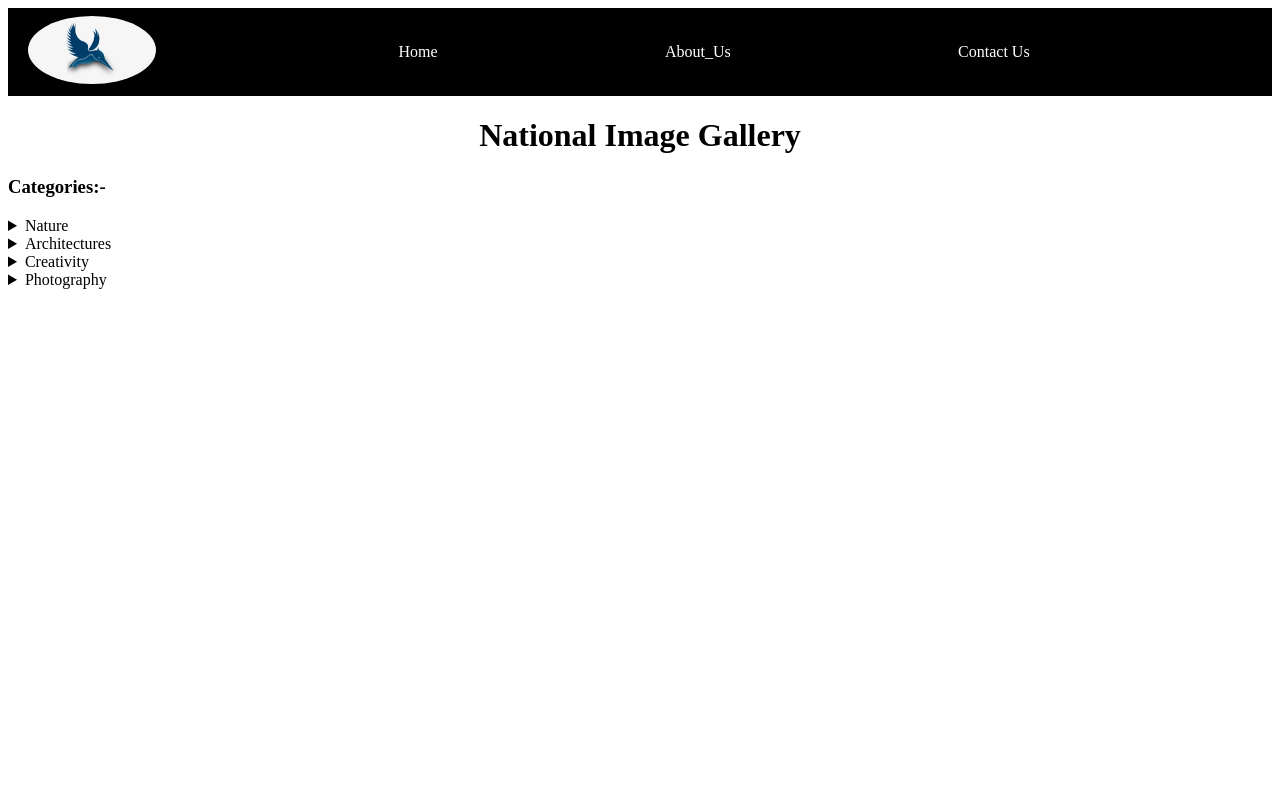
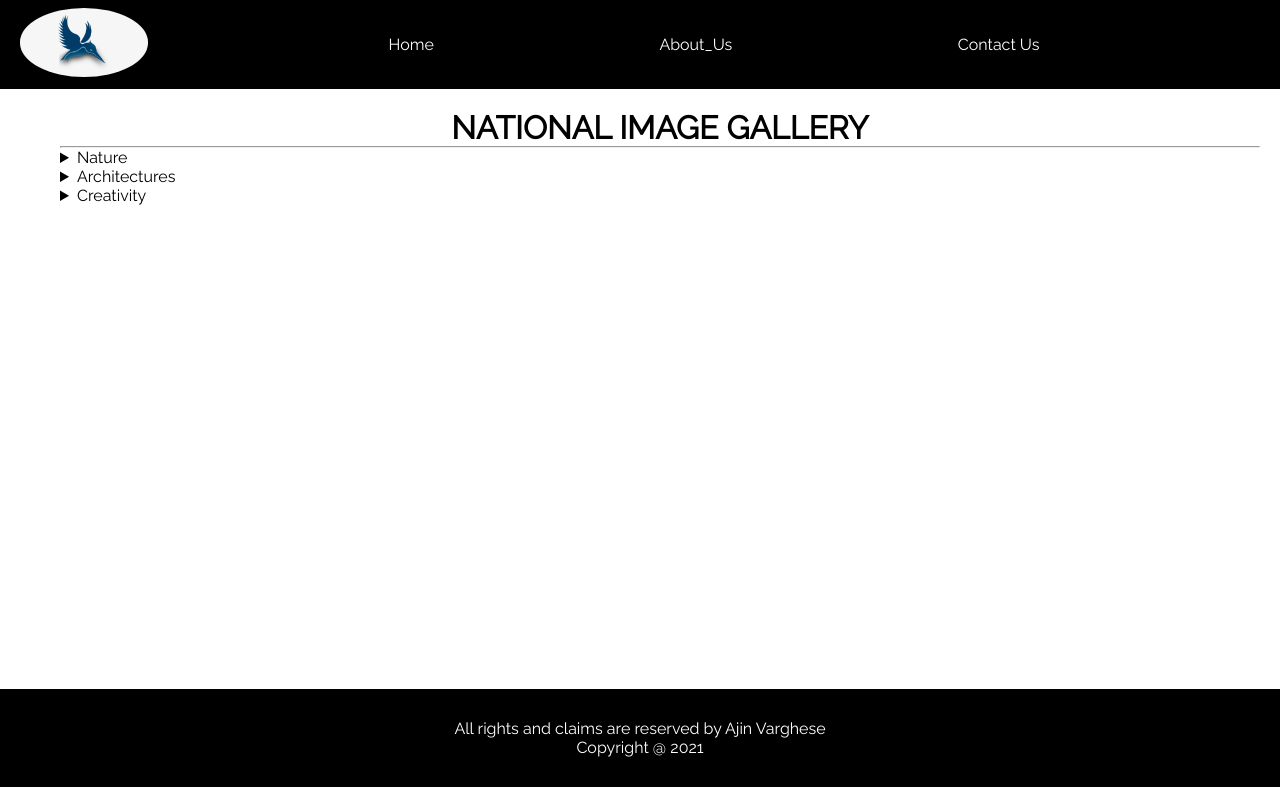
Before and after one commit to Ajin998/Gatsby-lets-travel, a Gatsby site: page / in a window 1280 px wide. Built offline with nearby package versions, Linux system fonts and the light colour scheme; Gatsby itself is replaced by a stand-in of ours.

Commit message:
Added footer component in all the pages

```diff
--- a/src/components/footer.js
+++ b/src/components/footer.js
@@ -0,0 +1,14 @@
+import React from "react";
+import styles from "../styles/footer.module.css";
+const footer = () => {
+  return (
+    <div className={styles["main__footer"]}>
+      <footer className={styles["footer__notes"]}>
+        <p> All rights and claims are reserved by Ajin Varghese</p>
+        <p>Copyright @ 2021</p>
+      </footer>
+    </div>
+  );
+};
+
+export default footer;
--- a/src/pages/index.js
+++ b/src/pages/index.js
@@ -1,13 +1,14 @@
 import React from "react";
 import Header from "../components/header";
+import Footer from "../components/footer";
+import styles from "../styles/index.module.css";
 const index = () => {
   return (
-    <div className="main__container">
+    <>
       <Header />
-      <center>
-        <h1>National Image Gallery </h1>
-      </center>
-      <h3>Categories:-</h3>
+      <div className={styles["main__container"]}>
+          <h1 className={styles["main__title"]}>National Image Gallery </h1>
+          <hr className={styles["main__header__line"]}/>
         <details>
           <summary>Nature</summary>
           <h1>I am in Nature</h1>
@@ -20,11 +21,10 @@ const index = () => {
           <summary>Creativity</summary>
           <h2>Creativity</h2>
         </details>
-      <details>
-        <summary>Photography</summary>
-        <h2>Photo</h2>
-      </details>
+
       </div>
+      <Footer />
+    </>
   );
 };
 
--- /dev/null
+++ b/src/styles/footer.module.css
@@ -0,0 +1,8 @@
+
+.main__footer {
+    text-align: center;
+    background-color: black;
+    color: white;
+    padding: 30px;
+
+}
--- /dev/null
+++ b/src/styles/index.module.css
@@ -0,0 +1,19 @@
+@import url('https://fonts.googleapis.com/css2?family=Raleway:wght@300;400&display=swap');
+
+* {
+    margin: 0;
+    padding: 0;
+    font-family: "Raleway";
+
+}
+
+
+.main__container {
+    margin-left: 40px;
+    padding:20px;
+    height: 70vh;
+}
+.main__title{
+    text-align:center;
+    text-transform: uppercase;
+}
```
Lines whose indentation alone changed are shown as unchanged.
